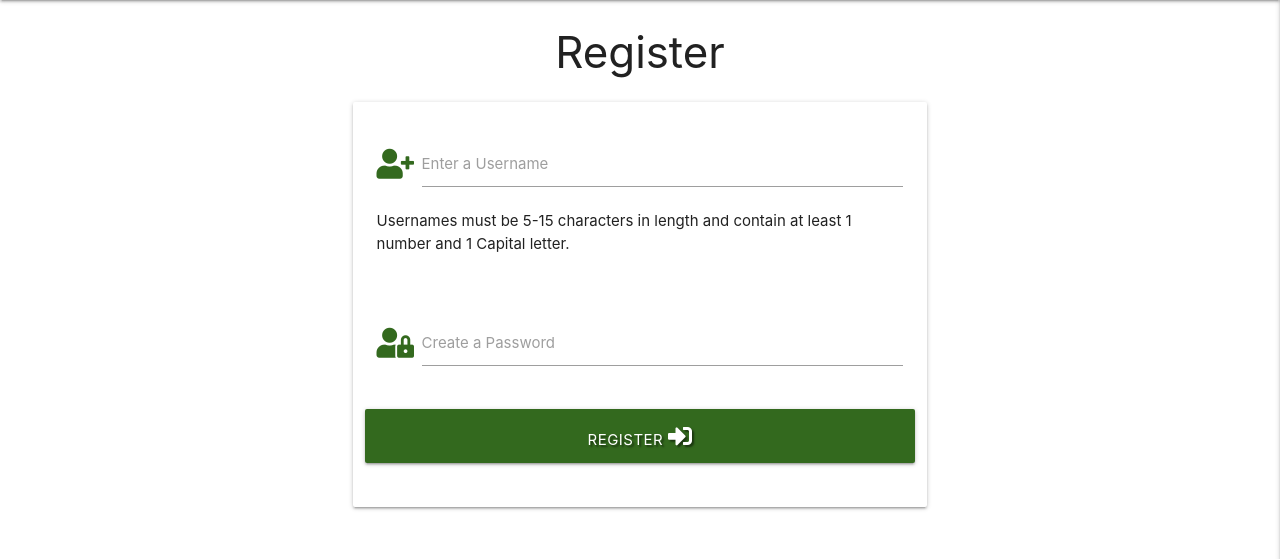
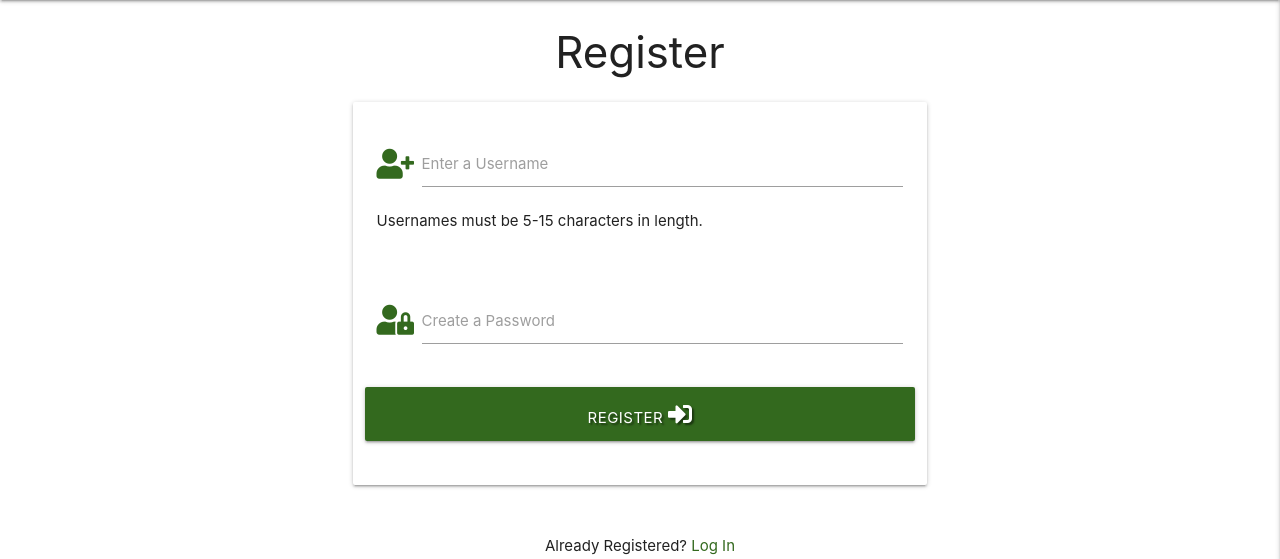
Before and after one commit to LogicAtom/flask-task-manager-project, a Flask app: page /register in a window 1280 px wide. Shown: the part 64-623 px from the top of the page. Run offline with Flask 2, Linux system fonts and the light colour scheme; some libraries are stand-ins or nearby versions.

Commit message:
register.html, username form field testing validity and custom error message

```diff
--- a/templates/register.html
+++ b/templates/register.html
@@ -13,7 +13,7 @@
                     <input id="username" name="username" type="text" title="5 to 15 letters" minlength="5"
                         maxlength="15" pattern="^[a-zA-Z0-9]{5,15}$" required class="validity">
                     <label for="username">Enter a Username</label>
-                    <p>Usernames must be 5-15 characters in length and contain at least 1 number and 1 Capital letter.
+                    <p>Usernames must be 5-15 characters in length.
                     </p>
                 </div>
             </div>
```
